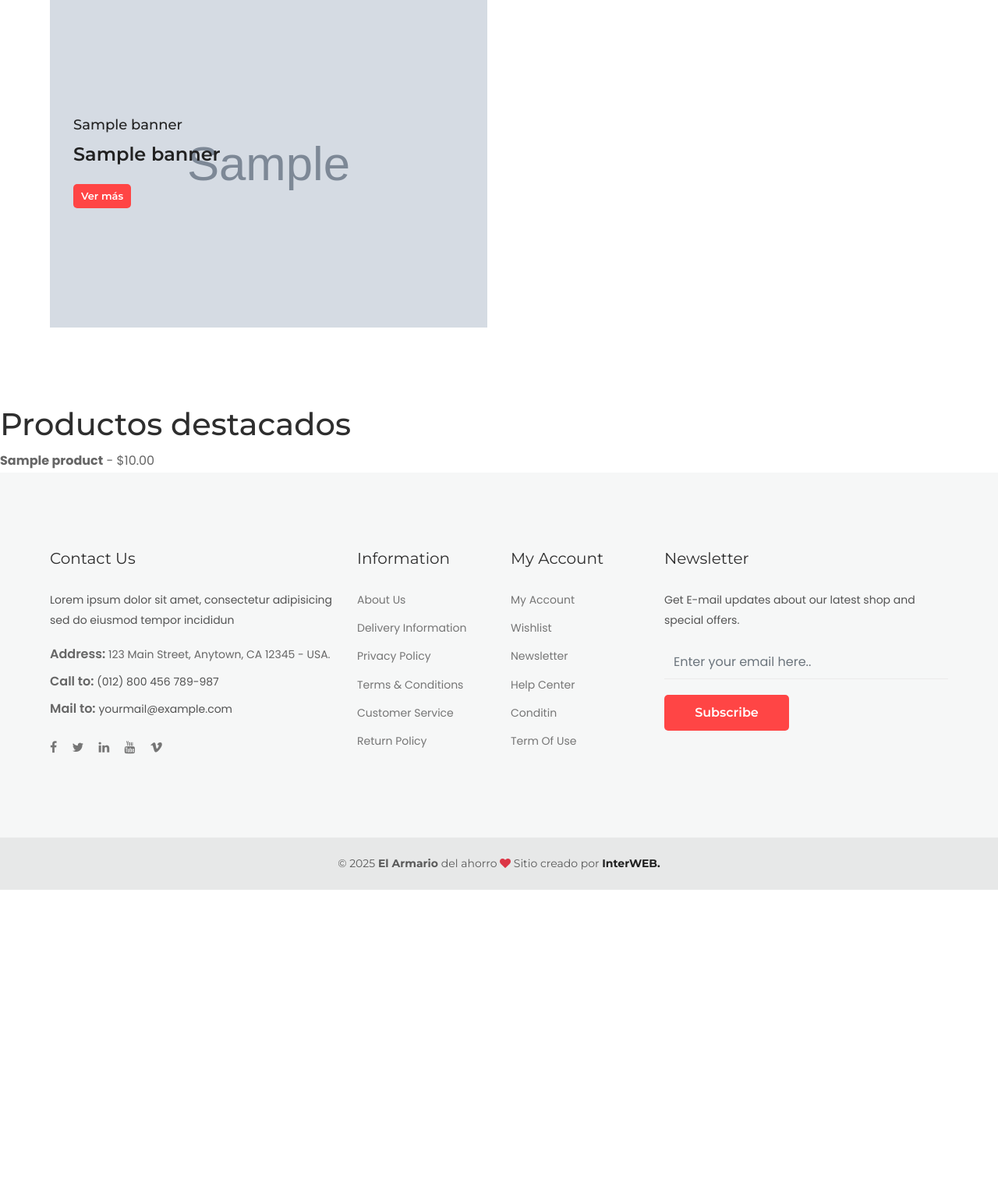
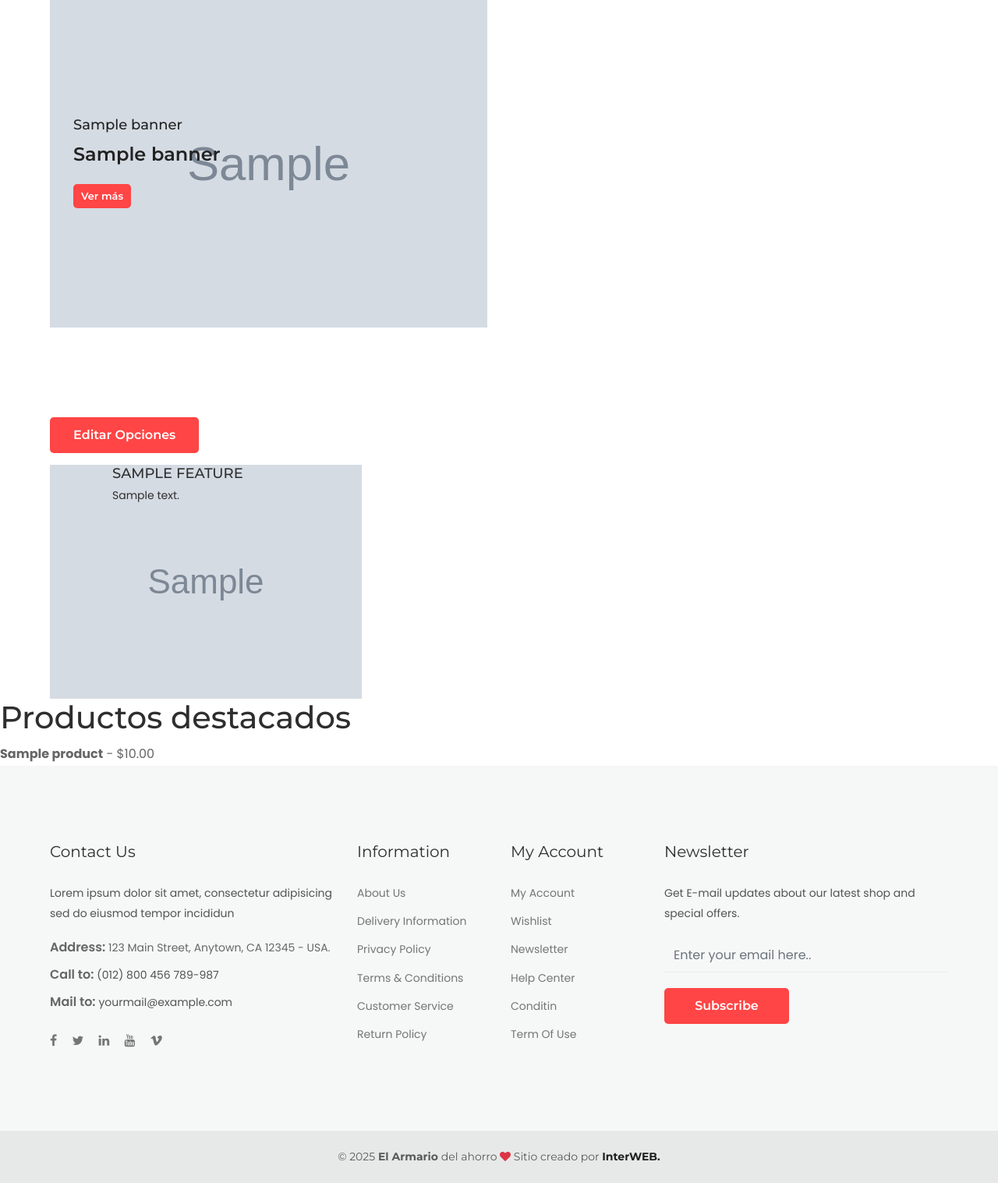
Before and after one commit to jufranva/ahorro, a PHP site: template app/views/home.php in a window 1280 px wide. Shown: the part 403-1920 px from the top of the page at 78% size. Before the commit the page ends 1544 px from the top, so only its background shows below. Run offline with PHP 8.4, Linux system fonts and the light colour scheme; the visitor is signed in with stand-in values (Sample User, id 1); the template is opened without the code that fills it: most values are stand-ins (such as "Sample title", 1, 10 or a date in 2020); grey boxes marked "Sample" are stand-in pictures.

Commit message:
Add editable feature section with icons

```diff
--- a/app/controllers/HomeController.php
+++ b/app/controllers/HomeController.php
@@ -2,6 +2,7 @@
 require_once __DIR__ . '/../models/Product.php';
 require_once __DIR__ . '/../models/Slide.php';
 require_once __DIR__ . '/../models/Banner.php';
+require_once __DIR__ . '/../models/Feature.php';
 
 class HomeController
 {
@@ -10,6 +11,7 @@ class HomeController
         $products = Product::all();
         $slides = Slide::all();
         $banners = Banner::all();
+        $features = Feature::all();
         include __DIR__ . '/../views/home.php';
     }
 }
--- a/app/views/home.php
+++ b/app/views/home.php
@@ -66,6 +66,35 @@
     </div>
 </div>
 <!-- Banner Section End -->
+
+<!-- Feature Section Start -->
+<div class="section">
+  <?php if (isset($_SESSION['username'])): ?>
+  <div class="container my-3">
+      <button class="btn btn-primary" data-bs-toggle="modal" data-bs-target="#featureModal">Editar Opciones</button>
+  </div>
+  <?php endif; ?>
+    <div class="container">
+        <div class="feature-wrap">
+            <div class="row row-cols-lg-4 row-cols-xl-auto row-cols-sm-2 row-cols-1 justify-content-between mb-n5">
+                <?php foreach ($features as $index => $feature): ?>
+                <div class="col mb-5" data-aos="fade-up" data-aos-delay="<?= 300 + $index * 200 ?>">
+                    <div class="feature">
+                        <div class="icon text-primary align-self-center">
+                            <img src="<?= htmlspecialchars($feature['icon']) ?>" alt="Feature Icon">
+                        </div>
+                        <div class="content">
+                            <h5 class="title"><?= htmlspecialchars($feature['title']) ?></h5>
+                            <p><?= nl2br(htmlspecialchars($feature['description'])) ?></p>
+                        </div>
+                    </div>
+                </div>
+                <?php endforeach; ?>
+            </div>
+        </div>
+    </div>
+</div>
+<!-- Feature Section End -->
 
 <h1>Productos destacados</h1>
 <ul>
@@ -231,6 +260,61 @@
   </div>
 </div>
 <!-- Banner Modal End -->
+<!-- Feature Modal -->
+<div class="modal fade" id="featureModal" tabindex="-1" aria-hidden="true">
+  <div class="modal-dialog modal-xl">
+    <div class="modal-content">
+      <div class="modal-header">
+        <h5 class="modal-title">Opciones</h5>
+        <button type="button" class="btn-close" data-bs-dismiss="modal" aria-label="Close"></button>
+      </div>
+      <div class="modal-body">
+        <?php foreach ($features as $feature): ?>
+        <form id="feature-form-<?= $feature['id'] ?>" method="post" action="features.php" enctype="multipart/form-data"></form>
+        <?php endforeach; ?>
+        <form id="feature-form-new" method="post" action="features.php" enctype="multipart/form-data"></form>
+        <table class="table">
+          <thead>
+            <tr>
+              <th>Icono</th>
+              <th>Título</th>
+              <th>Texto</th>
+              <th>Acciones</th>
+            </tr>
+          </thead>
+          <tbody>
+            <?php foreach ($features as $feature): ?>
+            <tr>
+              <td>
+                <img src="<?= htmlspecialchars($feature['icon']) ?>" alt="" class="img-thumbnail mb-1" style="max-width:80px;" id="feature-preview-<?= $feature['id'] ?>">
+                <input type="file" name="icon" class="form-control form-control-sm" onchange="previewImage(this,'feature-preview-<?= $feature['id'] ?>')" form="feature-form-<?= $feature['id'] ?>">
+                <input type="hidden" name="current_icon" value="<?= htmlspecialchars($feature['icon']) ?>" form="feature-form-<?= $feature['id'] ?>">
+              </td>
+              <td><input type="text" name="title" value="<?= htmlspecialchars($feature['title']) ?>" class="form-control" form="feature-form-<?= $feature['id'] ?>"></td>
+              <td><input type="text" name="description" value="<?= htmlspecialchars($feature['description']) ?>" class="form-control" form="feature-form-<?= $feature['id'] ?>"></td>
+              <td>
+                <input type="hidden" name="id" value="<?= $feature['id'] ?>" form="feature-form-<?= $feature['id'] ?>">
+                <button class="btn btn-success btn-sm" name="action" value="update" form="feature-form-<?= $feature['id'] ?>">Guardar</button>
+                <button class="btn btn-danger btn-sm" name="action" value="delete" onclick="return confirm('¿Eliminar?')" form="feature-form-<?= $feature['id'] ?>">Eliminar</button>
+              </td>
+            </tr>
+            <?php endforeach; ?>
+            <tr>
+              <td>
+                <img src="" alt="" class="img-thumbnail mb-1 d-none" style="max-width:80px;" id="feature-preview-new">
+                <input type="file" name="icon" class="form-control form-control-sm" onchange="previewImage(this,'feature-preview-new')" form="feature-form-new">
+              </td>
+              <td><input type="text" name="title" class="form-control" placeholder="Título" form="feature-form-new"></td>
+              <td><input type="text" name="description" class="form-control" placeholder="Texto" form="feature-form-new"></td>
+              <td><button class="btn btn-primary btn-sm" name="action" value="create" form="feature-form-new">Crear</button></td>
+            </tr>
+          </tbody>
+        </table>
+      </div>
+    </div>
+  </div>
+</div>
+<!-- Feature Modal End -->
 <?php endif; ?>
 
 <?php if (isset($_SESSION['username'])): ?>
--- /dev/null
+++ b/features.php
@@ -0,0 +1,6 @@
+<?php
+require_once __DIR__ . '/app/controllers/FeatureController.php';
+
+$controller = new FeatureController();
+$controller->handle();
+?>
```
Also changed, not shown: ahorro.sql (+11 -0 lines), app/controllers/FeatureController.php (added, +69 -0 lines), app/models/Feature.php (added, +48 -0 lines).
